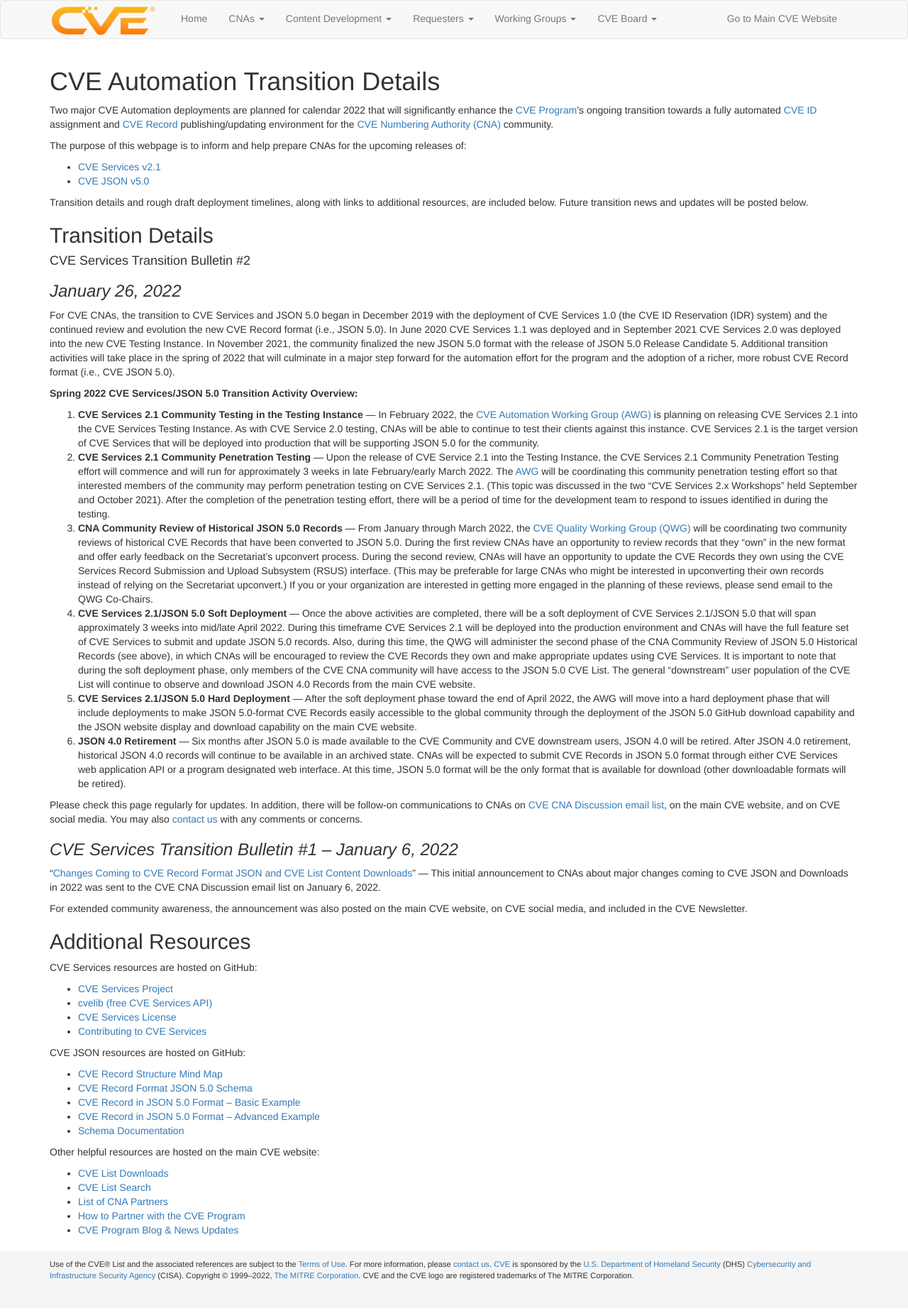
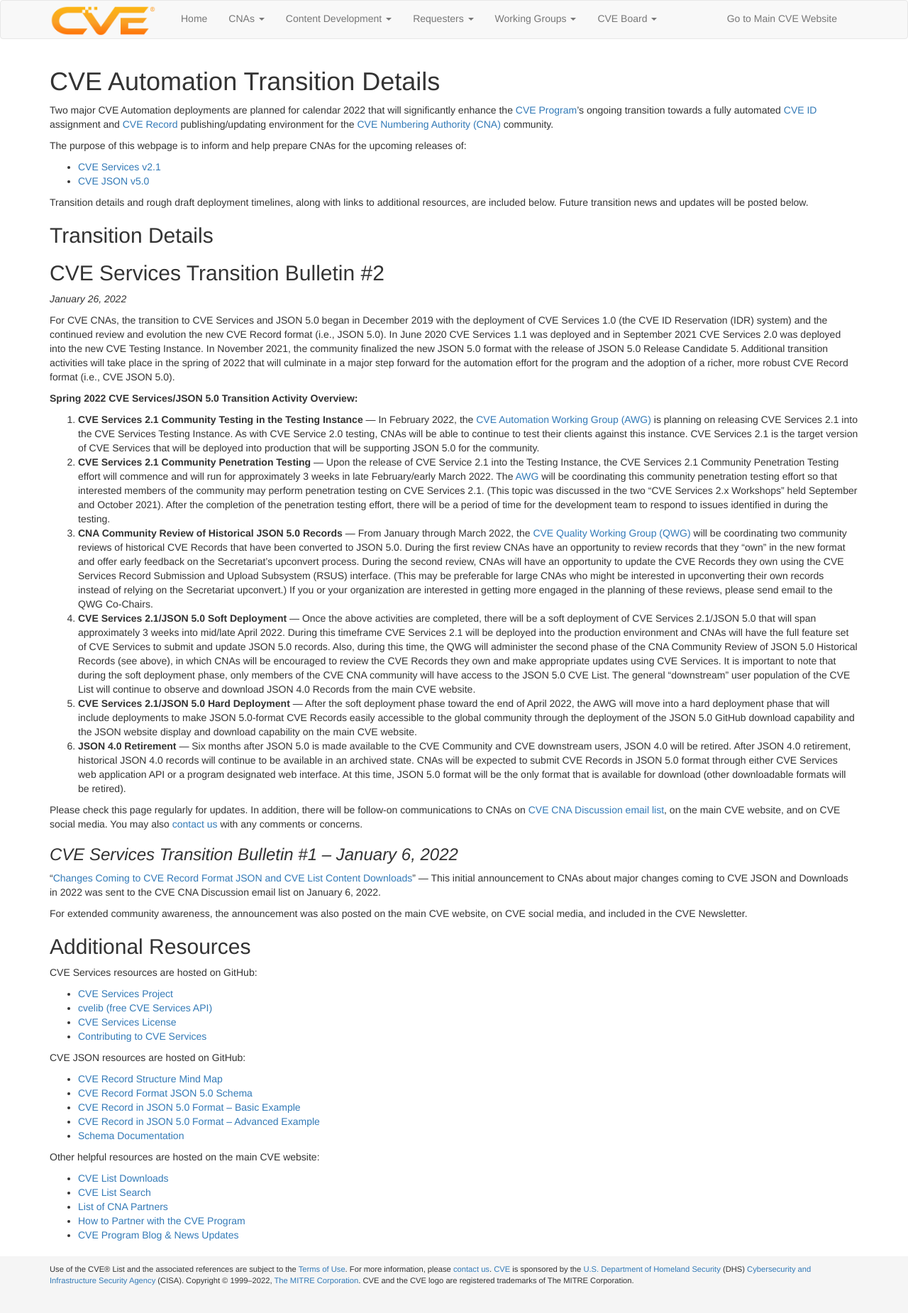
Before and after one commit to CVEProject/cveproject.github.io, a Jekyll site: the page built from automation-transition.md, in a window 1280 px wide. Shown: the whole page at 71% size. Built offline with Jekyll 4.4.1, drawn with Linux system fonts in a browser that asks for light colours; nearby versions of some CDN libraries.

```diff
--- a/automation-transition.md
+++ b/automation-transition.md
@@ -13,8 +13,8 @@ Transition details and rough draft deployment timelines, along with links to add
 
 ## Transition Details
 
-#### CVE Services Transition Bulletin #2
-### *January 26, 2022*
+## CVE Services Transition Bulletin #2
+*January 26, 2022*
 
 For CVE CNAs, the transition to CVE Services and JSON 5.0 began in December 2019 with the deployment of CVE Services 1.0 (the CVE ID Reservation (IDR) system) and the continued review and evolution the new CVE Record format (i.e., JSON 5.0). In June 2020 CVE Services 1.1 was deployed and in September 2021 CVE Services 2.0 was deployed into the new CVE Testing Instance. In November 2021, the community finalized the new JSON 5.0 format with the release of JSON 5.0 Release Candidate 5. Additional transition activities will take place in the spring of 2022 that will culminate in a major step forward for the automation effort for the program and the adoption of a richer, more robust CVE Record format (i.e., CVE JSON 5.0).
 
```
